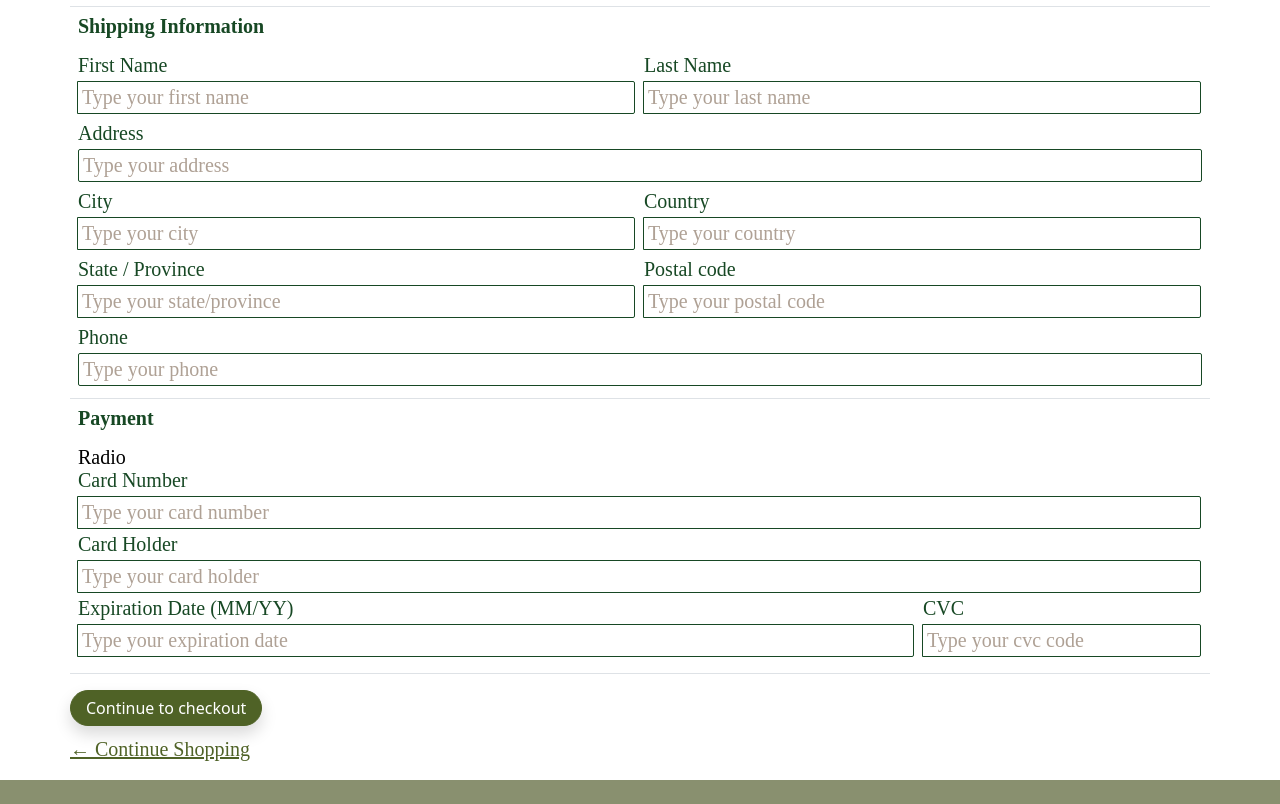
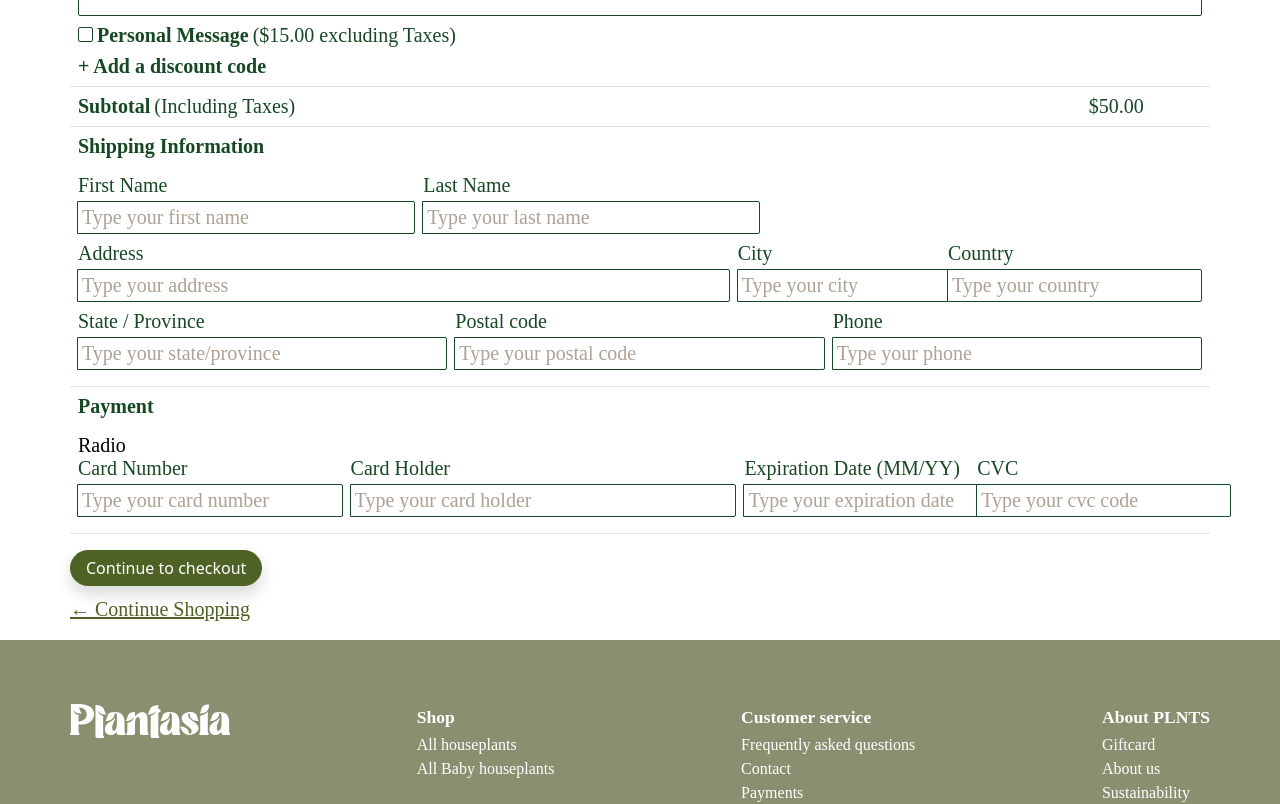
Before and after one commit to Plantasia-HackAcademy/plantasia_frontpages, a React (Vite) app: page /cart in a window 1280 px wide. Shown: the part 620-1424 px from the top of the page. Built offline with nearby package versions, Linux system fonts and the light colour scheme; no server answers; a web font is replaced by a local one.

Commit message:
Nuevo checkout

```diff
--- a/src/css/CheckOut.css
+++ b/src/css/CheckOut.css
@@ -65,9 +65,45 @@
 .checkout input {
   border: 1px solid var(--darkgreen);
   border-radius: 2px;
-  width: 100%;
+  /* width: 100%; */
 }
 
+.first-name {
+  width: 30%;
+}
+.last-name {
+  width: 30%;
+}
+.address {
+  width: 70%;
+}
+.city {
+  width: 18%;
+}
+.country {
+  width: 25%;
+}
+.state-province {
+  width: 33%;
+}
+.postal-code {
+  width: 33%;
+}
+.phone {
+  width: 33%;
+}
+.card-number {
+  width: 24%;
+}
+.card-holder {
+  width: 35%;
+}
+.expiration-date {
+  width: 20%;
+}
+.cvc {
+  width: 20%;
+}
 .checkout input::placeholder {
   color: var(--almond);
 }
--- a/src/css/HomeSectionTwo.css
+++ b/src/css/HomeSectionTwo.css
@@ -40,6 +40,7 @@
 .cards-container {
   display: flex;
   justify-content: space-between;
+  flex-wrap: wrap;
   margin-top: 3rem;
 }
 .home-section-2-cards {
@@ -87,7 +88,7 @@
 
 @media (min-width: 400px) and (max-width: 576px) {
   .home-section-2-cards {
-    width: 90%;
+    width: 48%;
     height: 100px;
   }
 
--- a/src/pages/CheckOut.jsx
+++ b/src/pages/CheckOut.jsx
@@ -24,13 +24,14 @@ function Home() {
               <td>
                 <div className="d-flex flex-wrap">
                   <img
-                    src={`${import.meta.env.VITE_IMAGES_URL}Product.svg`}
+                    src="../images/plants/charlotte.png"
+                    // src={`${import.meta.env.VITE_IMAGES_URL}Product.svg`}
                     className="img-fluid me-3 mb-3 mb-lg-0 product-img rounded-corner shadow"
                     alt="plant"
                   />
                   <div>
-                    <p className="proxima-nova-bold m-0 darkgreen">Fern</p>
-                    <p className="m-0 darkgreen">Sparrow Grass</p>
+                    <p className="proxima-nova-bold m-0 darkgreen">Charlotte</p>
+                    <p className="m-0 darkgreen">Schefflera (Umbrella tree)</p>
                   </div>
                 </div>
               </td>
@@ -107,7 +108,7 @@ function Home() {
               <td colSpan={3}>
                 <p className="proxima-nova-bold darkgreen m-0 mb-3">Shipping Information</p>
                 <div className="d-flex flex-column flex-md-row">
-                  <div className="input-group d-flex flex-column me-md-1 mb-2">
+                  <div className="input-group d-flex flex-column me-md-1 mb-2 first-name">
                     <label htmlFor="firstName">First Name</label>
                     <input
                       type="text"
@@ -117,7 +118,7 @@ function Home() {
                       className="mt-1 p-1"
                     />
                   </div>
-                  <div className="input-group d-flex flex-column w-md-50 ms-md-1 mb-2">
+                  <div className="input-group d-flex flex-column w-md-50 ms-md-1 mb-2 last-name">
                     <label htmlFor="lastName">Last Name</label>
                     <input
                       type="text"
@@ -128,7 +129,8 @@ function Home() {
                     />
                   </div>
                 </div>
-                <div className="d-flex flex-column mb-2">
+                <div className="d-flex flex-column flex-md-row">
+                  <div className="input-group d-flex flex-column mb-2 me-md-1 address">
                     <label htmlFor="address">Address</label>
                     <input
                       type="text"
@@ -138,8 +140,7 @@ function Home() {
                       className="mt-1 p-1"
                     />
                   </div>
-                <div className="d-flex flex-column flex-md-row">
-                  <div className="input-group d-flex flex-column w-md-50 me-md-1 mb-2">
+                  <div className="input-group d-flex flex-column me-md-1 w-md-50 mx-md-1 mb-2 city">
                     <label htmlFor="city">City</label>
                     <input
                       type="text"
@@ -149,7 +150,7 @@ function Home() {
                       className="mt-1 p-1"
                     />
                   </div>
-                  <div className="input-group d-flex flex-column w-md-50 ms-md-1 mb-2">
+                  <div className="input-group d-flex flex-column ms-md-1 w-md-50 ms-md-1 mb-2 country">
                     <label htmlFor="country">Country</label>
                     <input
                       type="text"
@@ -161,7 +162,7 @@ function Home() {
                   </div>
                 </div>
                 <div className="d-flex flex-column flex-md-row">
-                  <div className="input-group d-flex flex-column justify-content-between w-md-50 me-md-1 mb-2">
+                  <div className="input-group d-flex flex-column justify-content-between w-md-50 me-md-1 mb-2 state-province">
                     <label htmlFor="state">State / Province</label>
                     <input
                       type="text"
@@ -171,7 +172,7 @@ function Home() {
                       className="mt-1 p-1"
                     />
                   </div>
-                  <div className="input-group d-flex flex-column justify-content-between w-md-50 ms-md-1 mb-2">
+                  <div className="input-group d-flex flex-column justify-content-between w-md-50 ms-md-1 me-md-1 mb-2 postal-code">
                     <label htmlFor="postalCode">Postal code</label>
                     <input
                       type="text"
@@ -181,8 +182,7 @@ function Home() {
                       className="mt-1 p-1"
                     />
                   </div>
-                </div>
-                <div className="d-flex flex-column mb-1">
+                  <div className="input-group d-flex flex-column ms-md-1 mb-1 phone">
                     <label htmlFor="phone">Phone</label>
                     <input
                       type="text"
@@ -192,23 +192,25 @@ function Home() {
                       className="mt-1 p-1"
                     />
                   </div>
+                </div>
               </td>
             </tr>
             <tr>
               <td colSpan={3}>
                 <p className="proxima-nova-bold darkgreen m-0 mb-3">Payment</p>
                 <div>Radio</div>
-                <div className="input-group d-flex flex-column mb-1">
+                <div className="d-flex">
+                  <div className="input-group d-flex flex-column me-1 mb-1 card-number">
                     <label htmlFor="cardNumber">Card Number</label>
                     <input
                       type="text"
                       name="cardNumber"
                       id="cardNumber"
                       placeholder="Type your card number"
-                    className="mt-1 p-1"
+                      className="mt-1 p-1 "
                     />
                   </div>
-                <div className="input-group d-flex flex-column mb-1">
+                  <div className="input-group d-flex flex-column ms-1 me-1 mb-1 card-holder">
                     <label htmlFor="cardHolder">Card Holder</label>
                     <input
                       type="text"
@@ -218,25 +220,24 @@ function Home() {
                       className="mt-1 p-1"
                     />
                   </div>
-                <div className="d-flex">
-                  <div className="input-group d-flex flex-column w-75 me-1 mb-2">
+                  <div className="input-group d-flex flex-column ms-1 me-1 mb-2 expiration-date">
                     <label htmlFor="expirationDate">Expiration Date (MM/YY)</label>
                     <input
                       type="text"
                       name="expirationDate"
                       id="expirationDate"
                       placeholder="Type your expiration date"
-                      className="mt-1 p-1"
+                      className="mt-1 p-1 "
                     />
                   </div>
-                  <div className="input-group d-flex flex-column justify-content-between w-25 ms-1 mb-2">
+                  <div className="input-group d-flex flex-column justify-content-between ms-1 mb-2 cvc">
                     <label htmlFor="cvc">CVC</label>
                     <input
                       type="text"
                       name="cvc"
                       id="cvc"
                       placeholder="Type your cvc code"
-                      className="mt-1 p-1"
+                      className="mt-1 p-1 "
                     />
                   </div>
                 </div>
```
Lines whose indentation alone changed are shown as unchanged.
